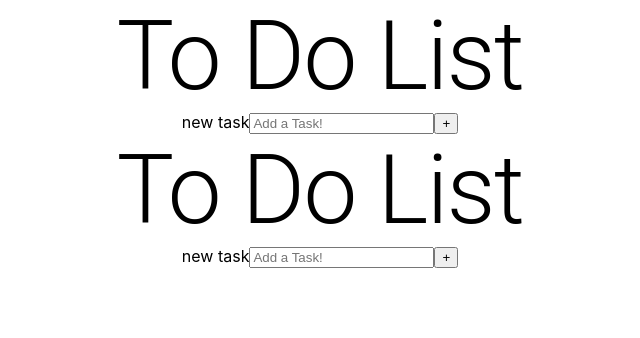
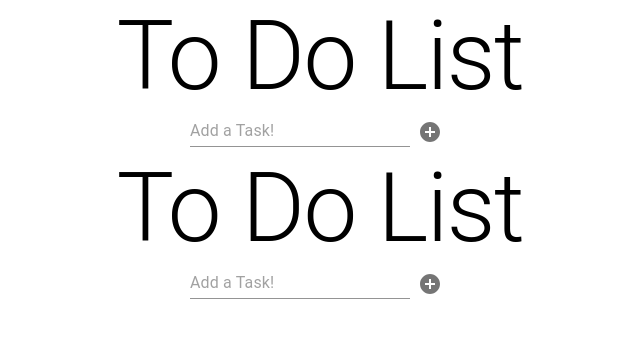
Before and after one commit to academy-may-2022/asos_clone, a React (Create React App) app: page /to-dos in a window 1280 px wide. Shown: the top 338 px of the page, without its empty margins (320-960 px from the left). Built offline with nearby package versions, Linux system fonts and the light colour scheme.

Commit message:
add addtional styling to form fields and to single todo

```diff
--- a/src/components/SingleToDo.tsx
+++ b/src/components/SingleToDo.tsx
@@ -5,7 +5,8 @@ import Stack from "@mui/material/Stack";
 import DoneIcon from "@mui/icons-material/Done";
 import EditIcon from "@mui/icons-material/Edit";
 import DeleteIcon from "@mui/icons-material/Delete";
-import Divider from "@mui/material/Divider";
+import Card from "@mui/material/Card";
+import { Typography } from "@mui/material";
 
 interface SingleToDoProps {
 	todo: ToDo;
@@ -16,13 +17,16 @@ interface SingleToDoProps {
 export const SingleToDo = ({ todo, todos, setTodos }: SingleToDoProps) => {
 	return (
 		<form>
+			<Card variant="outlined">
 				<Stack
 					direction="row"
 					alignItems="center"
 					justifyContent="center"
 					spacing={1}
 				>
+					<Typography variant="h3" component="h3">
 						{todo.todo}
+					</Typography>
 					<IconButton aria-label="delete" color="primary">
 						<DeleteIcon />
 					</IconButton>
@@ -33,6 +37,7 @@ export const SingleToDo = ({ todo, todos, setTodos }: SingleToDoProps) => {
 						<DoneIcon />
 					</IconButton>
 				</Stack>
+			</Card>
 		</form>
 	);
 };
--- a/src/components/ToDoForm.tsx
+++ b/src/components/ToDoForm.tsx
@@ -1,4 +1,7 @@
 import React, { useRef } from "react";
+import Input from "@mui/material/Input";
+import IconButton from "@mui/material/IconButton";
+import AddCircleIcon from "@mui/icons-material/AddCircle";
 
 interface ToDoFormProps {
 	todo: string;
@@ -15,8 +18,7 @@ export const ToDoForm = ({ todo, setTodo, handleAdd }: ToDoFormProps) => {
 				inputRef.current?.blur();
 			}}
 		>
-			<label htmlFor="new-to-do-input">new task</label>
-			<input
+			<Input
 				ref={inputRef}
 				type="text"
 				id="new-to-do-input"
@@ -25,7 +27,9 @@ export const ToDoForm = ({ todo, setTodo, handleAdd }: ToDoFormProps) => {
 				onChange={(e) => setTodo(e.target.value)}
 				autoComplete="off"
 			/>
-			<button type="submit">+</button>
+			<IconButton type="submit">
+				<AddCircleIcon />
+			</IconButton>
 		</form>
 	);
 };
```
Lines whose indentation alone changed are shown as unchanged.
